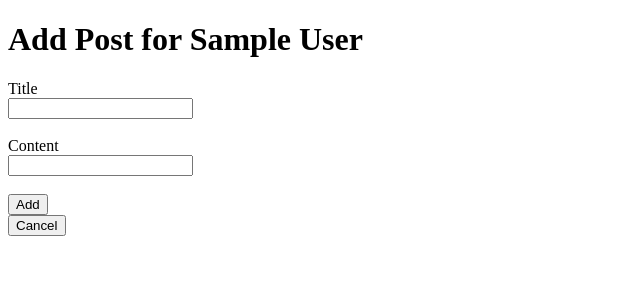
After one commit to kathythekat/blogly, a Flask app: page /users/1/posts/new in a window 1280 px wide. The commit adds this page. Shown: the top 300 px of the page, without its empty margins (0-640 px from the left). Run offline with Flask 2, Linux system fonts and the light colour scheme; tables that the repository leaves empty hold one stand-in row (values such as "Sample post").

Commit message:
mid part 2

```diff
--- a/app.py
+++ b/app.py
@@ -1,5 +1,5 @@
 from flask import Flask, request, redirect, render_template
-from models import db, connect_db, User
+from models import db, connect_db, User, Post
 
 app = Flask(__name__)
 app.config['SQLALCHEMY_DATABASE_URI'] = 'postgresql:///blogly'
@@ -34,7 +34,8 @@ def home():
 def add_user():
 
     return render_template(
-        'create_user.html'
+        'create_user.html',
+
     )
 
 
@@ -44,6 +45,9 @@ def create_user():
     first_name = request.form['first_name']
     last_name = request.form['last_name']
     link = request.form['image_url']
+
+    if not link:
+        link = None
 
     user = User(first_name=first_name, last_name=last_name, image_url=link)
     db.session.add(user)
@@ -61,11 +65,11 @@ def show_user(user_id):
 
 @app.route('/users/<int:user_id>/edit', methods=["POST"])
 def edit_user(user_id):
-    first_name = request.form['edit-first_name']
-    last_name = request.form['edit-last_name']
-    link = request.form['edit-image_url']
+    user = User.query.get_or_404(user_id)
+    user.first_name = request.form['edit-first_name']
+    user.last_name = request.form['edit-last_name']
+    user.image_url = request.form['edit-image_url']
 
-    user = User(first_name=first_name, last_name=last_name, image_url=link)
     db.session.add(user)
     db.session.commit()
 
@@ -85,3 +89,30 @@ def delete(user_id):
     db.session.commit()
 
     return redirect("/users")
+
+
+@app.route('/users/<int:user_id>/posts/new')
+def show_new_post(user_id):
+
+    user = User.query.get_or_404(user_id)
+
+    return render_template(
+        "create_post.html",
+        user=user
+    )
+
+
+@app.route('/users/<int:user_id>/posts/new', methods=["POST"])
+def submit_new_post(user_id):
+
+    user = User.query.get_or_404(user_id)
+
+    title = request.form['post-title']
+    content = request.form['post-content']
+
+    post = Post(title=title, content=content, user_id=user)
+
+    db.session.add(post)
+    db.session.commit()
+
+    return redirect("/users/<int:user_id>")
--- /dev/null
+++ b/templates/create_post.html
@@ -0,0 +1,23 @@
+{% extends 'base.html' %}
+
+{% block content %}
+<h1>Add Post for {{user.first_name}} {{user.last_name}}</h1>
+<div class="form-container">
+    <form action="/users/{{user.id}}/post/new" method="POST">
+        <label for="title">Title<br>
+            <input class="form-input" type="text" name="post-title">
+        </label><br>
+    <br>
+        <label for="content">Content<br>
+            <input class="form-input" type="text" name="post-content"><br>
+        </label><br>
+    </form>
+    <form action="/users/{{user.id}}">
+        <input type="submit" class="submit-button" value="Add">
+    </form>
+    <div class="cancel-button-container">
+        <a href='/users/{{user.id}}'><button type="submit" class="cancel-button" value="Cancel">Cancel</button></a>
+    </div>
+</div>
+
+{% endblock%}
```
Also changed, not shown: models.py (+23 -1 lines), templates/detail.html (+13 -0 lines), templates/post_detail.html (added, +19 -0 lines).
